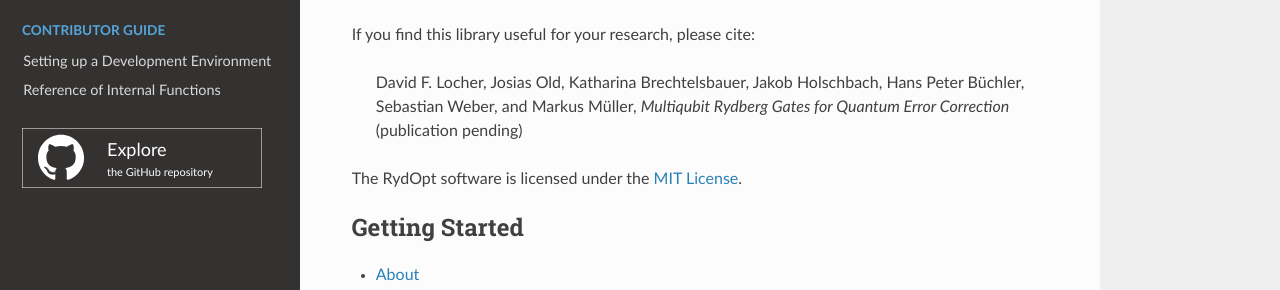
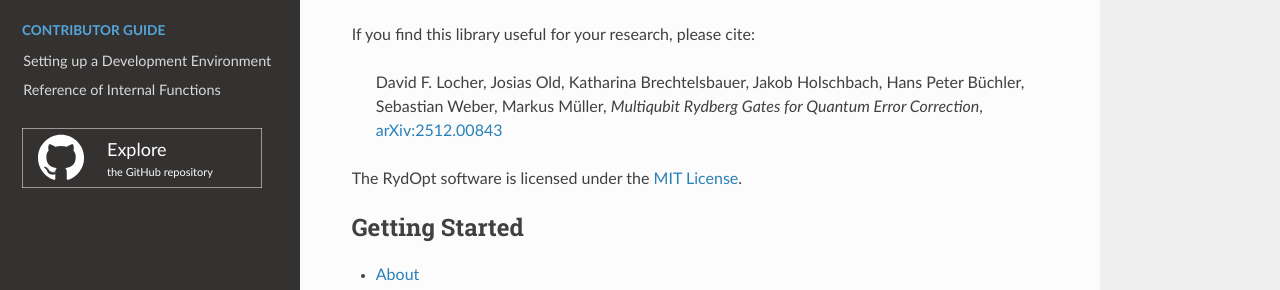
Before and after one commit to dflocher/rydopt, a Sphinx documentation site: the page built from docs/index.rst, in a window 1280 px wide and 1252 px high. Shown: the part 416-706 px from the top of the window. Built offline with Sphinx 7.4.7 and the Read the Docs theme 3.1.0, drawn with Linux system fonts in a browser that asks for light colours.

Commit message:
Add link to publication

```diff
--- a/docs/index.rst
+++ b/docs/index.rst
@@ -26,8 +26,8 @@ Install the software with pip (requires Python ≥ 3.10; for enabling GPU suppor
 
 If you find this library useful for your research, please cite:
 
-    David F. Locher, Josias Old, Katharina Brechtelsbauer, Jakob Holschbach, Hans Peter Büchler, Sebastian Weber, and Markus Müller,
-    *Multiqubit Rydberg Gates for Quantum Error Correction* (publication pending)
+    David F. Locher, Josias Old, Katharina Brechtelsbauer, Jakob Holschbach, Hans Peter Büchler, Sebastian Weber, Markus Müller,
+    *Multiqubit Rydberg Gates for Quantum Error Correction*, `arXiv:2512.00843 <https://doi.org/10.48550/arXiv.2512.00843>`_
 
 The RydOpt software is licensed under the `MIT License <https://opensource.org/licenses/MIT>`_.
 
```
Also changed, not shown: README.md (+2 -2 lines).
